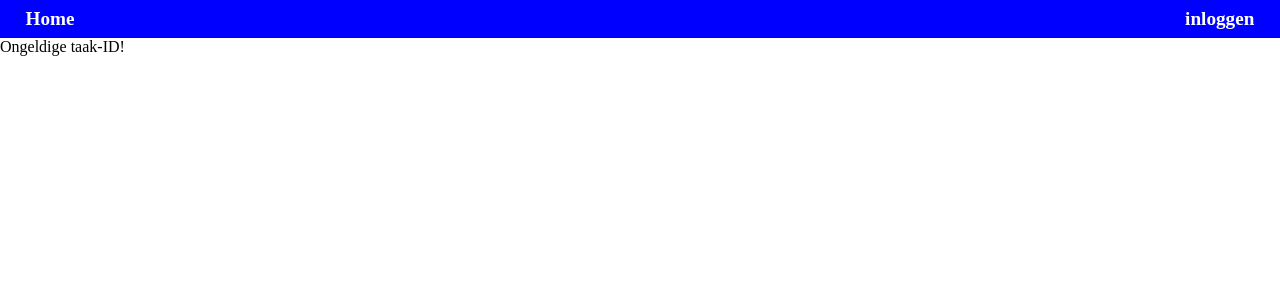
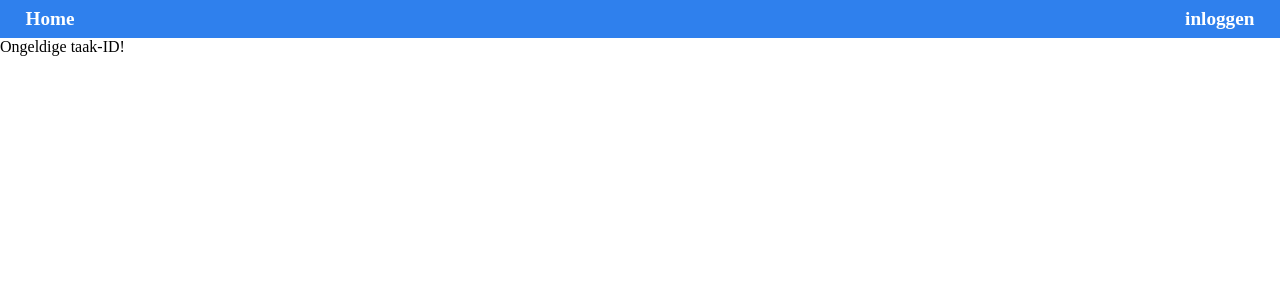
Before and after one commit to HyperNeutron/takenbord, a PHP site: page /edit.php in a window 1280 px wide. Shown: the top 300 px of the page. Run offline with PHP 8.4, Linux system fonts and the light colour scheme; data that the repository does not hold is empty; a stand-in replaces the project's code that opens the database connection.

Commit message:
edited nav color

```diff
--- a/components/style.css
+++ b/components/style.css
@@ -12,7 +12,7 @@ nav {
     display: flex;
     justify-content: space-between;
     padding: 1vh 2vw;
-    background-color: blue;
+    background-color: #2f80ed;
     color: white;
     font-size: 1.2rem;
     font-weight: bold;
```
